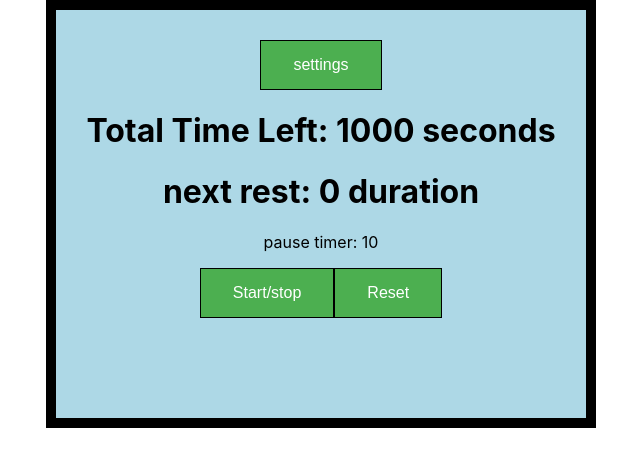
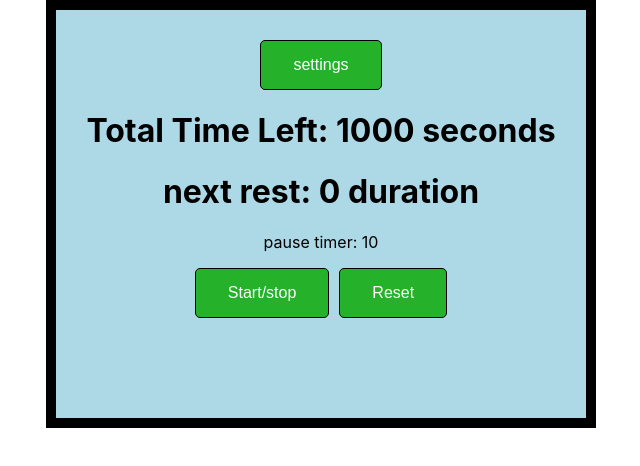
Before and after one commit to anthonyduong789/gap-tech, a React (Create React App) app: page / in a window 1280 px wide. Shown: the top 466 px of the page, without its empty margins (319-959 px from the left). Built offline with nearby package versions, Linux system fonts and the light colour scheme.

Commit message:
redid setting navbar

```diff
--- a/src/Timer.css
+++ b/src/Timer.css
@@ -44,8 +44,9 @@ ul{
 /* below will be for the regular homepage of the timer */
 
 .button {
-    background-color: #4CAF50; /* Green */
+    background-color: #25b129; /* Green */
     border: 1px solid black;
+    border-radius: 5px;
     color: white;
     padding: 15px 32px;
     text-align: center;
@@ -56,3 +57,7 @@ ul{
 #save{
     margin: 30px;
 }
+
+#start_stop{
+    margin-right: 10px;
+}
--- a/src/Timer.js
+++ b/src/Timer.js
@@ -230,8 +230,8 @@ function Timer() {
           <h1>Total Time Left: {seconds} seconds</h1>
           <h1>next rest: {random_seconds} duration</h1>
           <p>pause timer: {rest_sec}</p>
-          <button class = "button" onClick={handleStart}>Start/stop</button>
-          <button class = "button" onClick={handleReset}>Reset</button>
+          <button class = "button" id = "start_stop" onClick={handleStart}>Start/stop</button>
+          <button class = "button" id = "reset" onClick={handleReset}>Reset</button>
         </div>
       ) : null}
 
```
